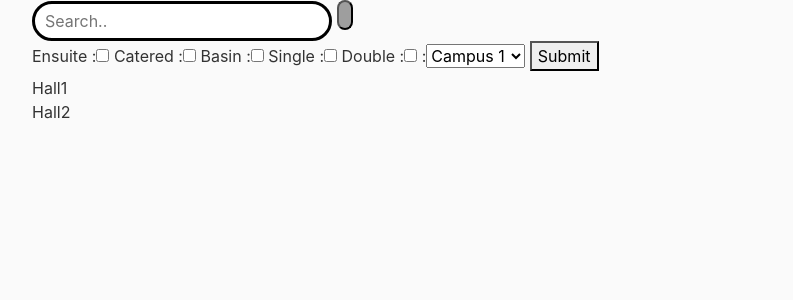
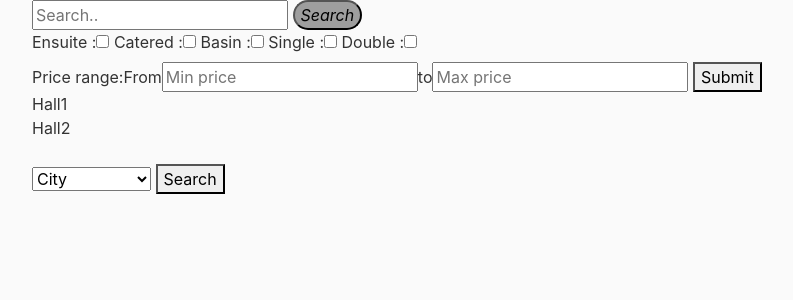
Before and after one commit to HishamYahya/HonestHalls, a Django app: page /filter/ in a window 1280 px wide. Shown: the part 56-356 px from the top of the page, without its empty margins (53-846 px from the left). Run offline with Django 3.2, Linux system fonts and the light colour scheme; some libraries are stand-ins or nearby versions; grey boxes are pictures that could not be loaded.

Commit message:
Added price range.Enable easy search.Separate the CampusList

```diff
--- a/honesthalls/filter/forms.py
+++ b/honesthalls/filter/forms.py
@@ -8,5 +8,3 @@ class FilterForm(forms.Form):
     hasBasin = forms.BooleanField(label='Basin ', required=False)
     isSingle = forms.BooleanField(label='Single ', required=False)
     isDouble = forms.BooleanField(label='Double ', required=False)
-    CampusList = ((1,"Campus 1"), (2, "Campus 2"), (3, "Campus 3"))
-    Campus = forms.ChoiceField(label=' ', choices=CampusList)
--- a/honesthalls/filter/templates/filter/form.html
+++ b/honesthalls/filter/templates/filter/form.html
@@ -10,16 +10,18 @@
 
 {% block title %}Search{% endblock %}
 {% block content %}
-  <div class="searchbar">
-    <input type="text" placeholder="Search..">
-    <button class="searchbtn" type="submit"><i class="fa fa-search"></i></button>
-  </div>
+  <form method="POST">
+    {% csrf_token %}
+    <input type="text" name="search" id="search" placeholder="Search..">
+    <button class="searchbtn" type="submit"><i class="fa fa-search">Search</i></button>
+  </form>
 
   <form method="POST">
     {% csrf_token %}
       {{ form }}
+      </br>
+      Price range:From<input type="text" name="price1" placeholder="Min price" maxlength="10">to<input type="text" name="price2" placeholder="Max price" maxlength="10">
       <button type="submit">Submit</button>
-
       <!-- Loop through the halls data and display the
       ones that satisfy the filters -->
       {% for hall in halls %}
@@ -27,20 +29,35 @@
         <!-- TODO: Add filter checking here -->
         <!-- display hall if box checked and criteria is True
         OR box unchecked-->
+          {% if search == None %}
             {% if hall.isEnsuite == isEnsuite == True or isEnsuite == False %}
               {% if hall.isCatered == isCatered == True or isCatered == False %}
                 {% if hall.hasBasin == hasBasin == True or hasBasin == False %}
                   {% if hall.isSingle == isSingle == True or isSingle == False %}
                     {% if hall.isDouble == isDouble == True or isDouble == False %}
-                      <div>
-                        {{hall.name}}
-                      </div>
+                      {% if price1 != 0 or price2 != 0 %}
+                        {% if hall.price > price1 and hall.price < price2 %}
+                          <div>
+                            {{hall.name}}
+                          </div>
+                        {% endif %}
+                      {% else %}
+                        <div>
+                          {{hall.name}}
+                        </div>
+                      {% endif %}
                     {% endif %}
                   {% endif %}
                 {% endif %}
               {% endif %}
             {% endif %}
-
+          {% else %}
+            {% if search in hall.name %}
+              <div>
+                {{hall.name}}
+              </div>
+            {% endif %}
+          {% endif %}
         {% else %}
             <div>
                 {{ hall.name }}
@@ -48,4 +65,24 @@
         {% endif %}
       {% endfor %}
   </form>
+  </br>
+  <form method="POST">
+    {% csrf_token %}
+    <select name="Campus">
+      <option value="City">City</option>
+      <option value="Victoria Park">Victoria Park</option>
+      <option value="Fallowfield">Fallowfield</option>
+    </select>
+    <button type="submit">Search</button>
+    {% if submitted %}
+      <select name="Hall">
+        {% for hall in halls %}
+          {% if hall.Campus == Campus %}
+            <option>{{ hall.name }}</option>
+          {% else %}
+          {% endif %}
+        {% endfor %}
+      </select>
+    {% endif %}
+  </form>
 {% endblock content %}
--- a/honesthalls/filter/views.py
+++ b/honesthalls/filter/views.py
@@ -12,7 +12,8 @@ def filter_view(request):
             'hasBasin' : False,
             'isSingle' : True,
             'isDouble' : False,
-            'Campus' : '1'
+            'price': 1000,
+            'Campus' : 'Fallowfield'
         },
         {
             'name': 'Hall2',
@@ -21,7 +22,8 @@ def filter_view(request):
             'hasBasin' : True,
             'isSingle' : False,
             'isDouble' : True,
-            'Campus' : '1'
+            'price': 2000,
+            'Campus' : 'Fallowfield'
         }
     ]
 
@@ -32,40 +34,53 @@ def filter_view(request):
 
     # Initilize filters
     # TODO: Add filter variables here
+    search = None
     isEnsuite = None
     isCatered = None
     hasBasin = None
     isSingle = None
     isDouble = None
-    CampusList = '1'
+    price1, price2 = 0, 0
+    Campus = None
     if(submitted):
         form = FilterForm(request.POST)
         if(form.is_valid()):
             # Get boolean value of checkbox
             # TODO: Assign here all the filter variables to
             # their respective values in the form
+            search = submitted.get('search')
             isEnsuite = form.cleaned_data.get('isEnsuite')
             isCatered = form.cleaned_data.get('isCatered')
             hasBasin = form.cleaned_data.get('hasBasin')
             isSingle = form.cleaned_data.get('isSingle')
             isDouble = form.cleaned_data.get('isDouble')
             whichHall = form.cleaned_data.get('whichHall')
-            CampusList = submitted.get('CampusList')
+            price1 = submitted.get('price1')
+            price2 = submitted.get('price2')
+            Campus = submitted.get('Campus')
+            try:
+                price1 = int(price1)
+                price2 = int(price2)
+            except:
+                price1 = 0
+                price2 = 0
 
     else:
         form = FilterForm()
-        CampusList = submitted.get('CampusList')
 
     # Pass the halls data and the filters to the template form.html
     context = {
         'form': form,
         'halls': halls,
+        'search': search,
         'isEnsuite': isEnsuite,
         'isCatered': isCatered,
         'hasBasin' : hasBasin,
         'isSingle' : isSingle,
         'isDouble': isDouble,
         'submitted': submitted,
-        'CampusList': CampusList
+        'price1': price1,
+        'price2': price2,
+        'Campus': Campus
     }
     return render(request, 'filter/form.html', context)
```
